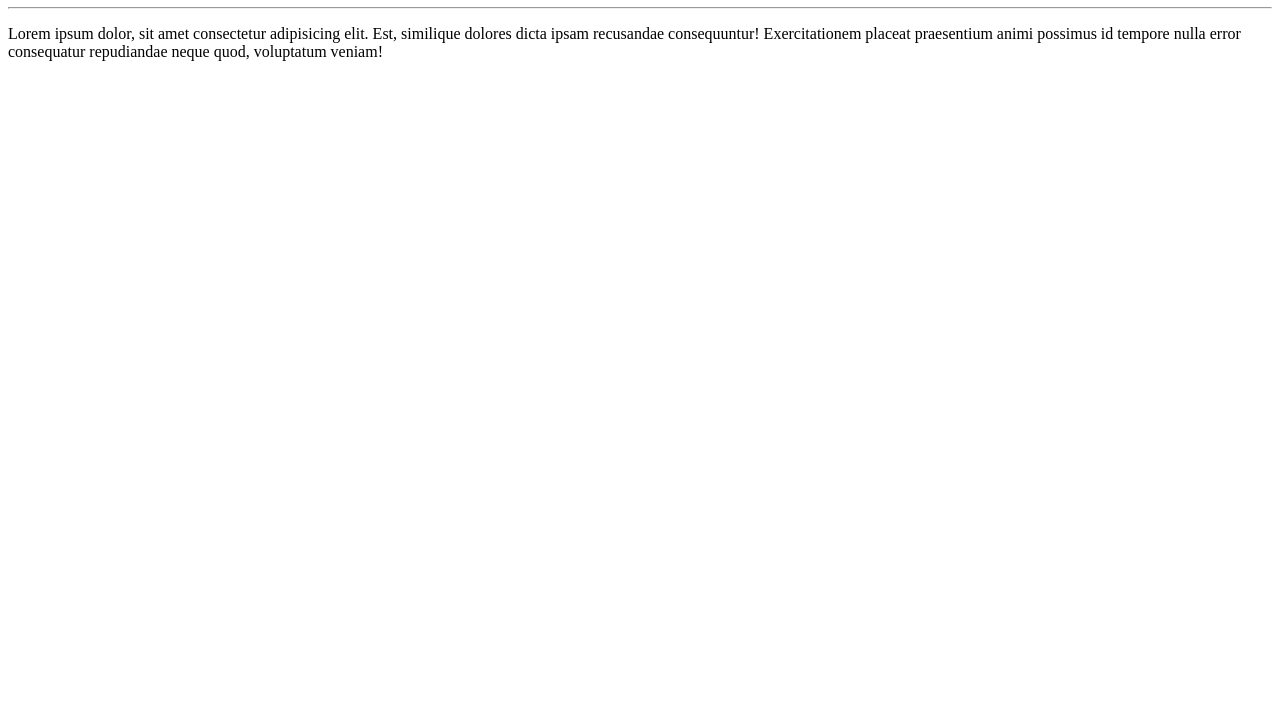
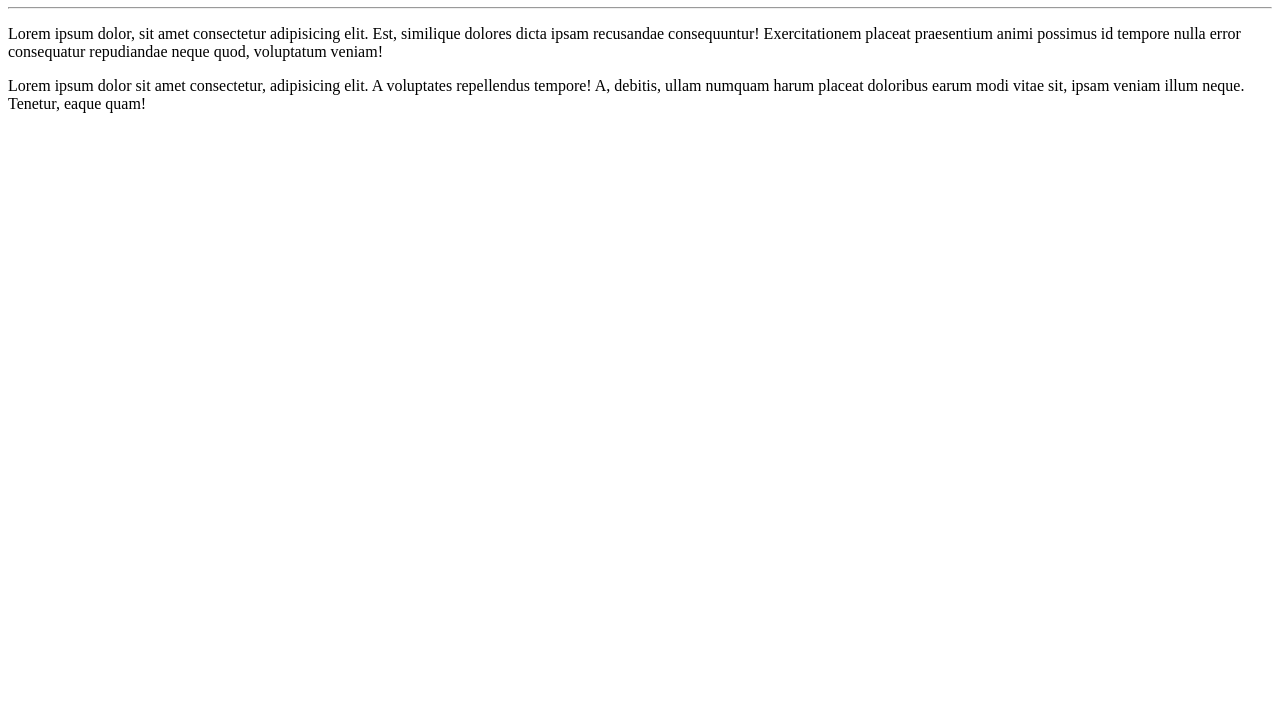
Before and after one commit to Juliarobertasa/Ola-Mundo, a plain HTML site: page site-exemplo/index.html in a window 1280 px wide. Shown: the part 73-800 px from the top of the page. Drawn offline with Linux system fonts and the light colour scheme.

Commit message:
adicionei um parágrafo

```diff
--- a/site-exemplo/index.html
+++ b/site-exemplo/index.html
@@ -9,5 +9,6 @@
    <h1>Olá, Mundo!</h1>
    <hr>
    <p>Lorem ipsum dolor, sit amet consectetur adipisicing elit. Est, similique dolores dicta ipsam recusandae consequuntur! Exercitationem placeat praesentium animi possimus id tempore nulla error consequatur repudiandae neque quod, voluptatum veniam!</p>
+   <p>Lorem ipsum dolor sit amet consectetur, adipisicing elit. A voluptates repellendus tempore! A, debitis, ullam numquam harum placeat doloribus earum modi vitae sit, ipsam veniam illum neque. Tenetur, eaque quam!</p>
 </body>
 </html>
```
